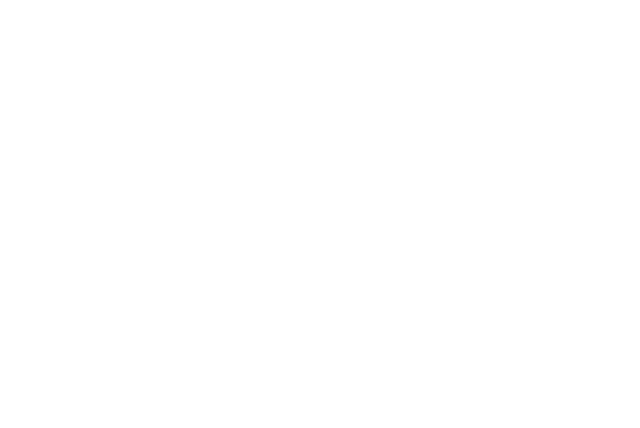
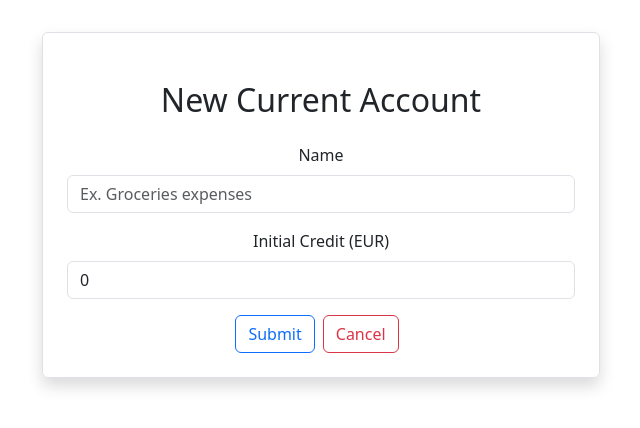
Before and after one commit to zhasminadeurveilher/fib-ui, a React (Create React App) app: page /newcurrentaccount in a window 1280 px wide. Before the commit this address had no page. Shown: the top 428 px of the page, without its empty margins (319-959 px from the left). Built offline with nearby package versions, Linux system fonts and the light colour scheme.

Commit message:
#4 Add new page on Create New

```diff
--- a/src/App.js
+++ b/src/App.js
@@ -1,6 +1,7 @@
 import './App.css';
 import { BrowserRouter as Router, Routes, Route } from 'react-router-dom';
 import CurrentAccounts from './pages/CurrentAccounts';
+import NewCurrentAccount from './pages/NewCurrentAccount';
 
 function App() {
 
@@ -9,6 +10,7 @@
       <Router>
         <Routes>
           <Route exact path='/' element={<CurrentAccounts />} />
+          <Route exact path='/newcurrentaccount' element={<NewCurrentAccount />} />
         </Routes>
       </Router>
     </div>
--- /dev/null
+++ b/src/pages/NewCurrentAccount.jsx
@@ -0,0 +1,74 @@
+import React, { useState } from 'react';
+import { useNavigate } from 'react-router-dom';
+import axios from 'axios';
+import { Link } from 'react-router-dom';
+
+export default function NewCurrentAccount() {
+  let navigate = useNavigate();
+
+  const [currentAccount, setCurrentAccount] = useState({
+    name: '',
+    initialCredit: 0,
+  });
+
+  const { name, initialCredit} = currentAccount;
+
+  const onInputChange = (e) => {
+    setCurrentAccount({ ...currentAccount, [e.target.name]: e.target.value });
+  };
+
+  const onSubmit = async (e) => {
+    e.preventDefault();
+    await axios.post('http://localhost:8080/api/customers/1/currentaccounts', currentAccount);
+    navigate('/');
+  };
+
+  return (
+    <div className='container '>
+        <div className='py-4 d-flex justify-content-center'>
+        <div className='col-md-6 ooset-md-3 border rounded p-4 mt-2 shadow'>
+          <h2 className='text-center m-4'>New Current Account</h2>
+          <form onSubmit={onSubmit} >
+            <div className='mb-3'>
+              <label htmlFor='name' className='form-label'>
+                Name
+              </label>
+              <input
+                type={'text'}
+                className='form-control'
+                placeholder='Ex. Groceries expenses'
+                name='name'
+                value={name}
+                onChange={(e) => onInputChange(e)}
+              />
+            </div>
+            <div className='mb-3'>
+              <label htmlFor='initialCredit' className='form-label'>
+               Initial Credit (EUR)
+              </label>
+              <input
+                type={'text'}
+                className='form-control'
+                name='initialCredit'
+                value={initialCredit}
+                onChange={(e) => onInputChange(e)}
+              />
+            </div>
+            <div>
+              <button type='submit' className='btn btn-outline-primary'>
+                Submit
+              </button>
+              <Link
+                to='/'
+                type='button'
+                className='btn btn-outline-danger mx-2'
+              >
+                Cancel
+              </Link>
+            </div>
+          </form>
+        </div>
+      </div>
+    </div>
+  );
+}
```
